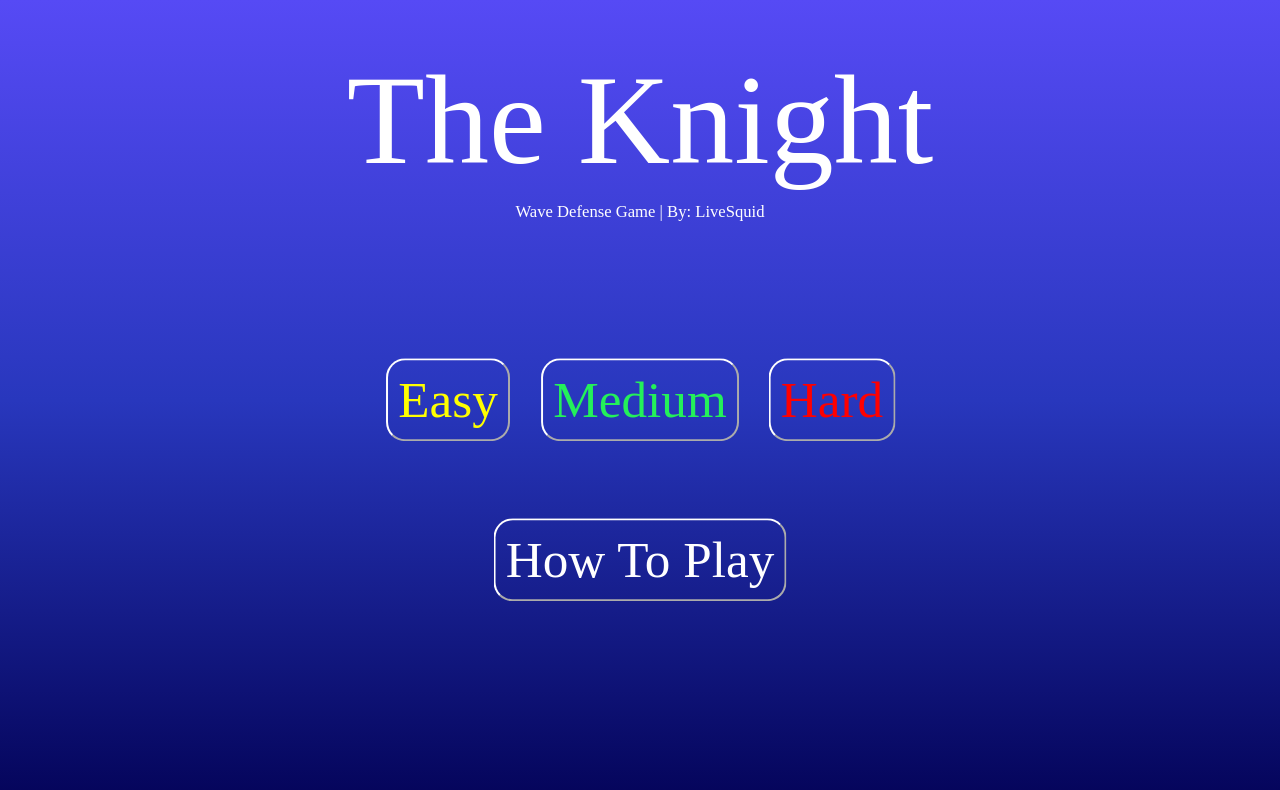
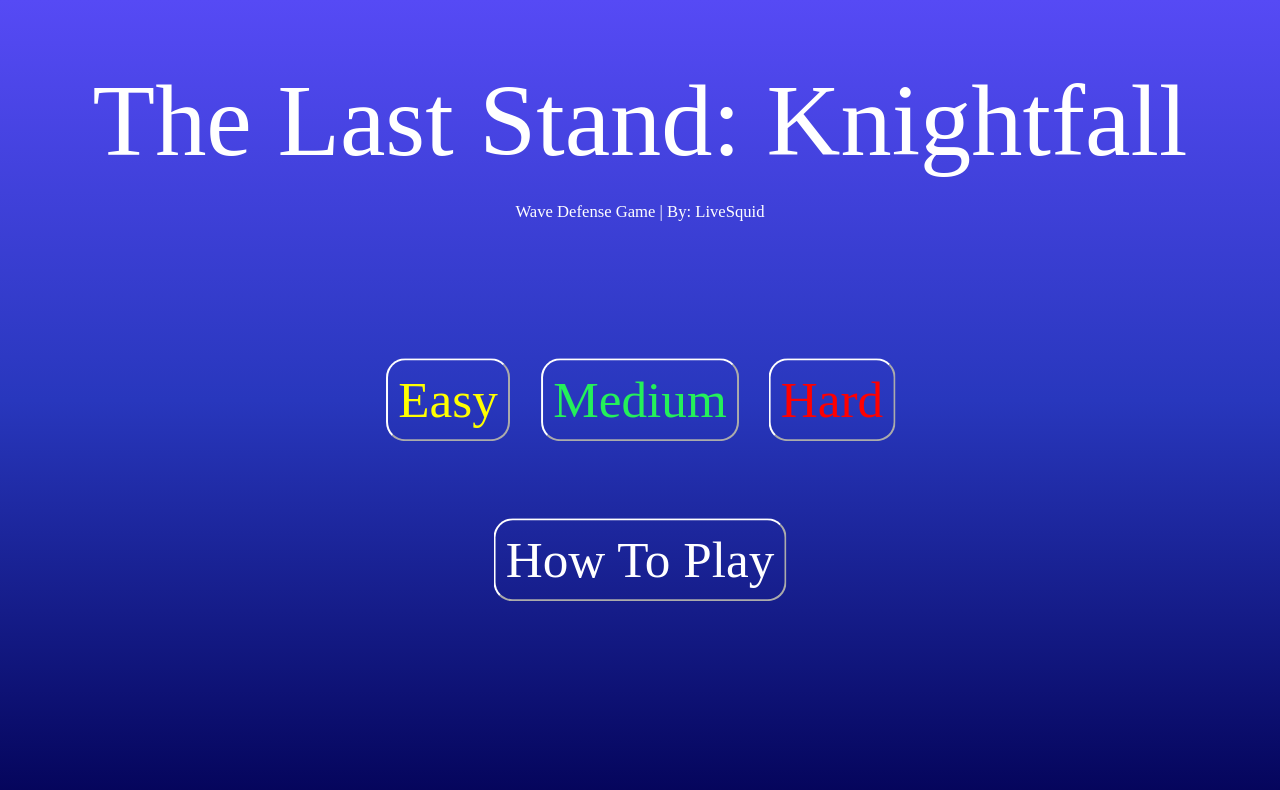
Before and after one commit to LiveSquid/Wave-Defense-Game, a plain HTML site: page index.html in a window 1280 px wide. Drawn offline with Linux system fonts and the light colour scheme.

Commit message:
Title Changes

```diff
--- a/gameStates.js
+++ b/gameStates.js
@@ -47,7 +47,8 @@ export class Menu extends State {
         title.style.top = '15%';
         title.style.transform = 'translate(-50%, -50%)';
         title.style.color = 'white';
-        title.style.fontSize = '10vw'
+        title.style.fontSize = '8vw'
+        title.style.whiteSpace = 'nowrap'
 
         subTitle.style.display = 'block';
         subTitle.style.zIndex = '8';
--- a/index.html
+++ b/index.html
@@ -14,7 +14,7 @@
     <button class = "text" id = 'hard'> Hard </button>
     <button class = "text" id = 'howTo'> How To Play </button>
     <button class = "text" id = 'restartButton'> Restart Game </button>
-    <label class = "text" id = "title">The Knight</label>
+    <label class = "text" id = "title">The Last Stand: Knightfall</label>
     <label class = "text" id = "subTitle">Wave Defense Game | By: LiveSquid</label>
     <label class = "text" id = "howToTitle">Welcome to my game!</label>
     <label class = "text" id = "controls">Controls: </label>
```
